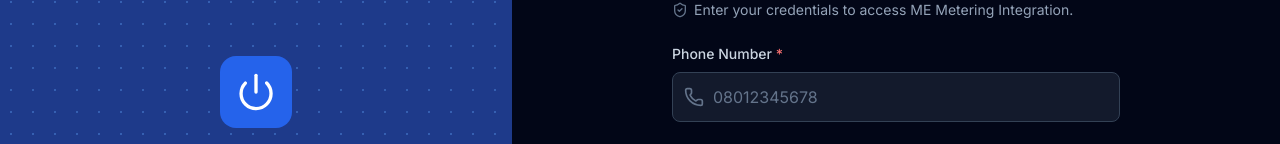
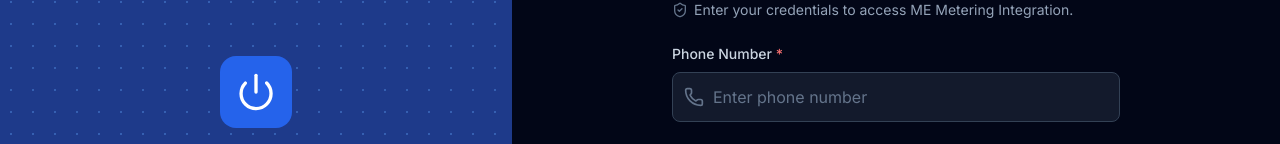
Before and after one commit to Asimic-James/me-metering-system, a React (Vite) app: page /users in a window 1280 px wide. Shown: the part 251-395 px from the top of the page. Built offline with nearby package versions, Linux system fonts and the light colour scheme; no server answers.

Commit message:
Remove the Auth Login placeholder number...

```diff
--- a/src/App.jsx
+++ b/src/App.jsx
@@ -1,6 +1,6 @@
 // App.jsx - Final optimized version with admin full access
 import { useState, useEffect, useCallback } from 'react';
-import { BrowserRouter as Router, Routes, Route, Navigate } from 'react-router-dom';
+import { BrowserRouter as Router, Routes, Route, Navigate, useNavigate } from 'react-router-dom';
 import { AuthProvider, useAuth } from './components/contexts/AuthContext';
 import { ThemeProvider, useTheme } from './components/contexts/ThemeContext';
 import { DataRefreshProvider } from './components/contexts/DataRefreshContext';
@@ -72,6 +72,7 @@ function AppContent() {
   const permissions = usePermissions();
   const { isDark } = useTheme();
   const [globalError, setGlobalError] = useState(null);
+  const navigate = useNavigate();
 
   // 3-minute Admin/Super Admin inactivity logout — no-ops entirely for
   // Installer (permissions.isAdmin is false), and for a logged-out user.
@@ -103,13 +104,24 @@ function AppContent() {
       const userData = await jedApi.login(credentials);
       console.log('[App] Login successful:', { role: userData.role });
       login(userData);
+      // Always land on the role-appropriate dashboard after a fresh login.
+      // The browser's current URL can still point at a route left over
+      // from a previous session on this device/tab (e.g. an Admin's
+      // /schedule open before an Installer signs in) — since React Router
+      // doesn't reset location on its own, that stale URL would otherwise
+      // be re-evaluated against the new role's permissions immediately
+      // after login and render Access Denied instead of the dashboard.
+      // /dashboard itself already branches to AdminDashboard/
+      // InstallerDashboard per role, so this one redirect is role-aware
+      // for every role without needing separate landing routes.
+      navigate('/dashboard', { replace: true });
       return userData;
     } catch (error) {
       console.error('[App] Login failed:', error);
       setGlobalError(error.message || 'Failed to log in. Please check your credentials.');
       throw error;
     }
-  }, [login]);
+  }, [login, navigate]);
 
   if (!isAuthenticated) {
     return <Login onLogin={handleLogin} />;
--- a/src/components/admin/UserManagement.jsx
+++ b/src/components/admin/UserManagement.jsx
@@ -166,7 +166,7 @@ const UserForm = ({ user, onSubmit, onCancel, loading, canAssignPrivilegedRoles
             className={`form-input w-full px-3 py-2 ${
               errors.phone ? 'border-red-400 dark:border-red-500 focus:ring-red-500' : ''
             }`}
-            placeholder="08012345678"
+            placeholder="Enter phone number"
             maxLength={11}
           />
           {errors.phone && (
--- a/src/components/auth/Login.jsx
+++ b/src/components/auth/Login.jsx
@@ -130,7 +130,7 @@ function Login({ onLogin }) {
     switch (name) {
       case 'phone':
         if (!value.trim()) return 'Phone number is required';
-        if (!VALIDATION.PHONE.test(value)) return 'Enter valid 11-digit phone (e.g., 08012345678)';
+        if (!VALIDATION.PHONE.test(value)) return 'Enter a valid 11-digit phone number';
         return '';
       case 'password':
         if (!value) return 'Password is required';
@@ -310,7 +310,7 @@ function Login({ onLogin }) {
               isTouched={touched.phone}
               isSubmitting={isSubmitting}
               icon={Phone}
-              placeholder="08012345678"
+              placeholder="Enter phone number"
               autoComplete="tel"
               required
               onChange={handleInputChange}
```
